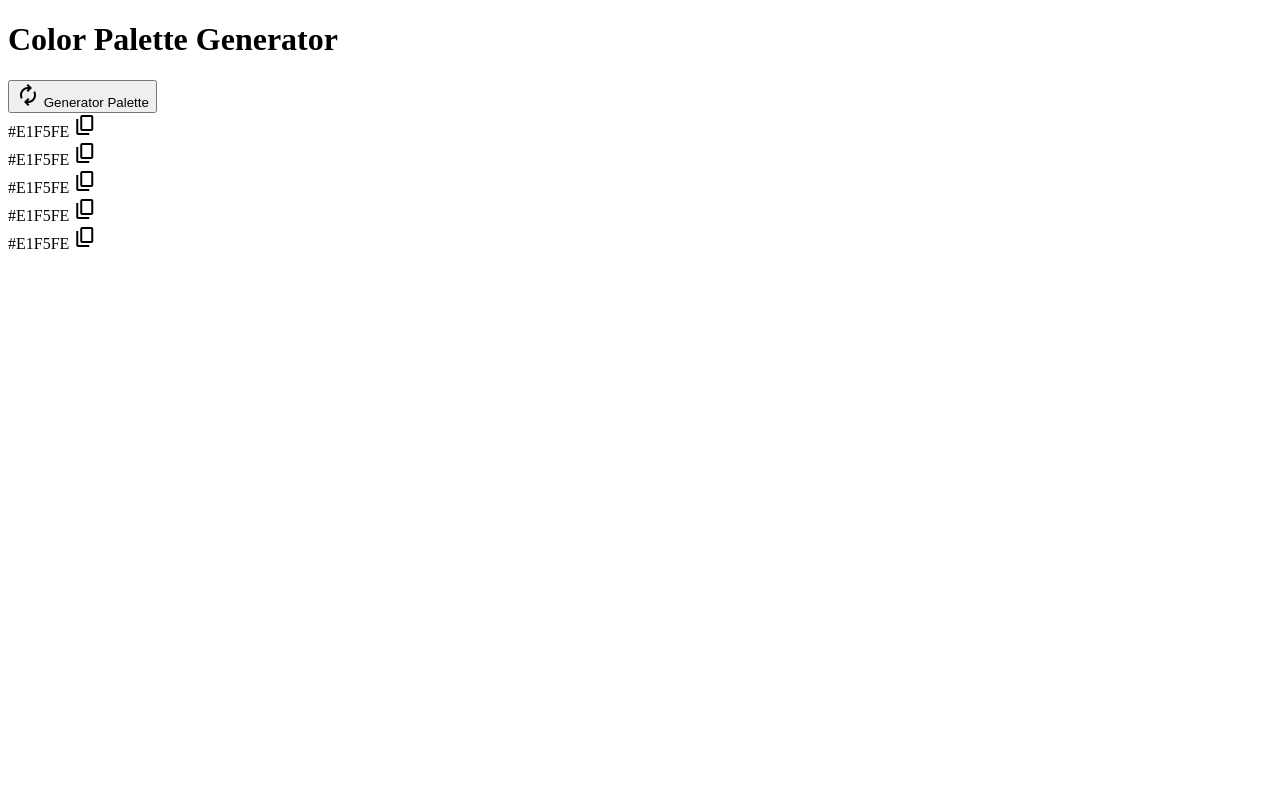
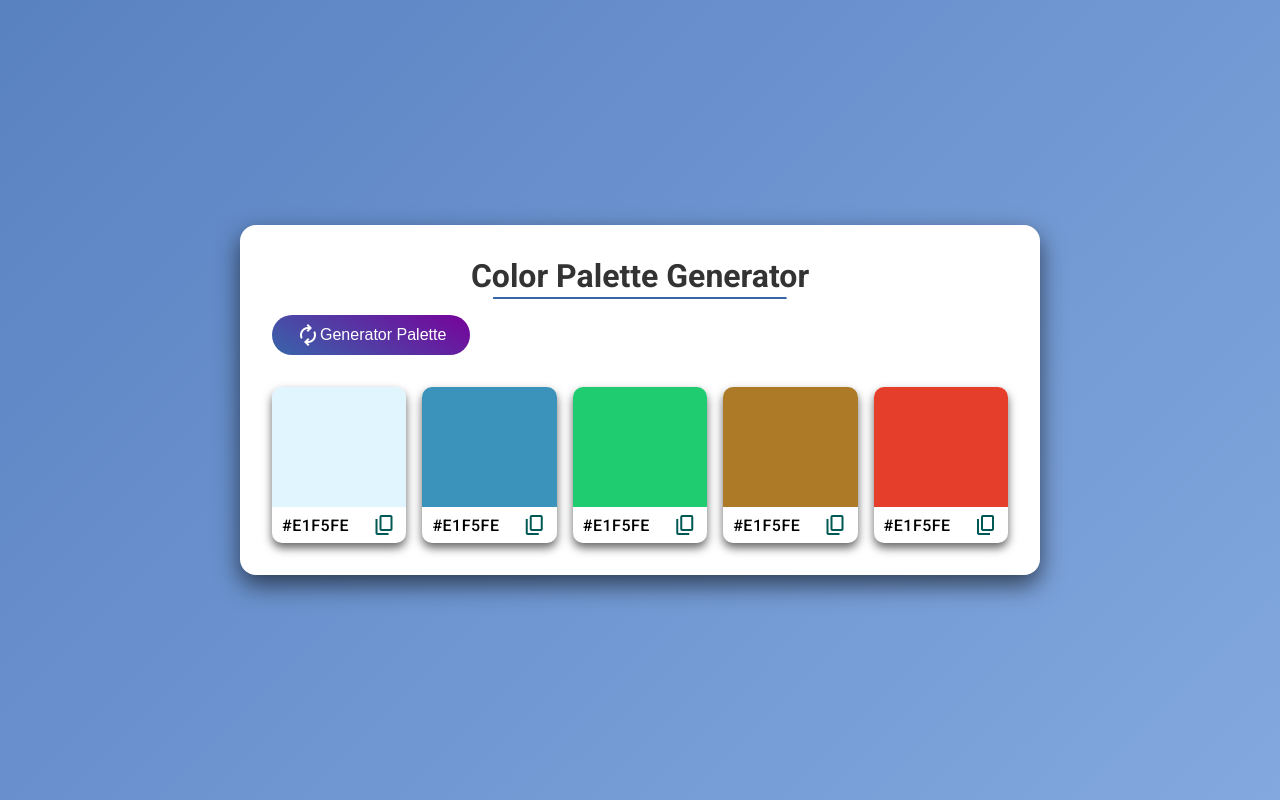
Before and after one commit to ailearningguy/15-fontend-projects, a plain HTML site: page 02-color-palette-generator/index.html in a window 1280 px wide. Drawn offline with nearby package versions, Linux system fonts and the light colour scheme.

Commit message:
Hoan thanh style.css

```diff
--- a/02-color-palette-generator/index.html
+++ b/02-color-palette-generator/index.html
@@ -14,8 +14,6 @@
   <body>
     <div class="container">
       <h1>Color Palette Generator</h1>
-      <div id="vertical-line"></div>
-
       <button id="generator-btn">
         <span class="material-symbols-outlined"> autorenew </span>
         Generator Palette
@@ -26,47 +24,62 @@
           <div class="color" style="background-color: #e1f5fe"></div>
           <div class="color-info">
             <span class="hex-value">#E1F5FE</span>
-            <span class="material-symbols-outlined" title="Copy to clipboard">
+            <span
+              class="material-symbols-outlined copy-btn"
+              title="Copy to clipboard"
+            >
               content_copy
             </span>
           </div>
         </div>
         <!-- COLOR BOX 2 -->
         <div class="color-box">
-          <div class="color" style="background-color: #e1f5fe"></div>
+          <div class="color" style="background-color: #3b93bb"></div>
           <div class="color-info">
             <span class="hex-value">#E1F5FE</span>
-            <span class="material-symbols-outlined" title="Copy to clipboard">
+            <span
+              class="material-symbols-outlined copy-btn"
+              title="Copy to clipboard"
+            >
               content_copy
             </span>
           </div>
         </div>
         <!-- COLOR BOX 3 -->
         <div class="color-box">
-          <div class="color" style="background-color: #e1f5fe"></div>
+          <div class="color" style="background-color: #1fcd70"></div>
           <div class="color-info">
             <span class="hex-value">#E1F5FE</span>
-            <span class="material-symbols-outlined" title="Copy to clipboard">
+            <span
+              class="material-symbols-outlined copy-btn"
+              title="Copy to clipboard"
+            >
               content_copy
             </span>
           </div>
         </div>
         <!-- COLOR BOX 4 -->
         <div class="color-box">
-          <div class="color" style="background-color: #e1f5fe"></div>
+          <div class="color" style="background-color: #ad7a28"></div>
           <div class="color-info">
             <span class="hex-value">#E1F5FE</span>
-            <span class="material-symbols-outlined" title="Copy to clipboard">
+            <span
+              class="material-symbols-outlined copy-btn"
+              title="Copy to clipboard"
+            >
               content_copy
             </span>
           </div>
         </div>
         <!-- COLOR BOX 5 -->
         <div class="color-box">
-          <div class="color" style="background-color: #e1f5fe"></div>
+          <div class="color" style="background-color: #e53f2c"></div>
           <div class="color-info">
             <span class="hex-value">#E1F5FE</span>
-            <span class="material-symbols-outlined" title="Copy to clipboard">
+            <span
+              class="material-symbols-outlined copy-btn"
+              title="Copy to clipboard"
+            >
               content_copy
             </span>
           </div>
--- a/02-color-palette-generator/style.css
+++ b/02-color-palette-generator/style.css
@@ -0,0 +1,140 @@
+@import url("https://fonts.googleapis.com/css2?family=Roboto:ital,wght@0,100..900;1,100..900&display=swap");
+
+* {
+  margin: 0;
+  padding: 0;
+  box-sizing: border-box;
+}
+
+body {
+  width: 100%;
+  min-height: 100vh;
+  font-family: "Roboto", sans-serif;
+  background: linear-gradient(135deg, #5982c1, #83a8df);
+  display: flex;
+  justify-content: center;
+  align-items: center;
+}
+
+.container {
+  display: flex;
+  justify-content: center;
+  flex-direction: column;
+  background-color: #fff;
+  padding: 2rem;
+  border-radius: 1rem;
+  width: 100%;
+  max-width: 800px;
+  box-shadow: 0 10px 25px rgba(0, 0, 0, 0.6);
+}
+
+h1 {
+  color: #333;
+  text-align: center;
+  font-size: 2rem;
+  padding-bottom: 0.3rem;
+  margin-bottom: 1rem;
+  position: relative;
+}
+
+h1::after {
+  content: "";
+  position: absolute;
+  width: 40%;
+  height: 2px;
+  background-color: #3865aa;
+  border-radius: 2px;
+  bottom: 0;
+  left: 50%;
+  transform: translate(-50%);
+}
+
+#generator-btn {
+  display: flex;
+  justify-content: center;
+  align-items: center;
+  align-self: flex-start;
+  font-size: 1rem;
+  color: #fff;
+  background: linear-gradient(30deg, #3865aa, #77029b);
+  border: none;
+  padding: 0.5rem 1.5rem;
+  margin-bottom: 2rem;
+  border-radius: 50px;
+  transition: box-shadow 0.3s ease, scale 0.4s ease;
+}
+
+#generator-btn:hover {
+  box-shadow: 0px 5px 10px rgba(0, 0, 0, 0.6);
+  scale: 101%;
+}
+
+#generator-btn:active {
+  scale: 95%;
+}
+
+.palette-container {
+  display: grid;
+  grid-template-columns: repeat(auto-fit, minmax(130px, 1fr));
+  gap: 1rem;
+}
+
+.color-box {
+  box-shadow: 0px 5px 10px rgba(0, 0, 0, 0.6);
+  overflow: hidden;
+  border-radius: 10px;
+  transition: transform 0.2s;
+}
+.color-box:hover {
+  transform: translateY(-5px);
+}
+.color {
+  height: 120px;
+  cursor: pointer;
+}
+
+.color-info {
+  display: flex;
+  justify-content: space-between;
+  align-items: center;
+  padding: 6px 10px;
+}
+.hex-value {
+  font-weight: 500;
+  letter-spacing: 0.5px;
+}
+.copy-btn {
+  cursor: pointer;
+  color: #005854;
+  transition: color 0.3s;
+}
+
+.copy-btn:hover {
+  color: #02c9bf;
+}
+
+@media screen and (max-width: 380px) {
+  #generator-btn {
+    align-self: center;
+  }
+  .palette-container {
+    grid-template-columns: repeat(auto-fit, minmax(100px, 1fr));
+  }
+  .color {
+    height: 100px;
+    cursor: pointer;
+  }
+}
+
+@media screen and (max-width: 770px) {
+  #generator-btn {
+    align-self: center;
+  }
+  .palette-container {
+    grid-template-columns: repeat(auto-fit, minmax(120px, 1fr));
+  }
+  .color {
+    height: 110px;
+    cursor: pointer;
+  }
+}
```
